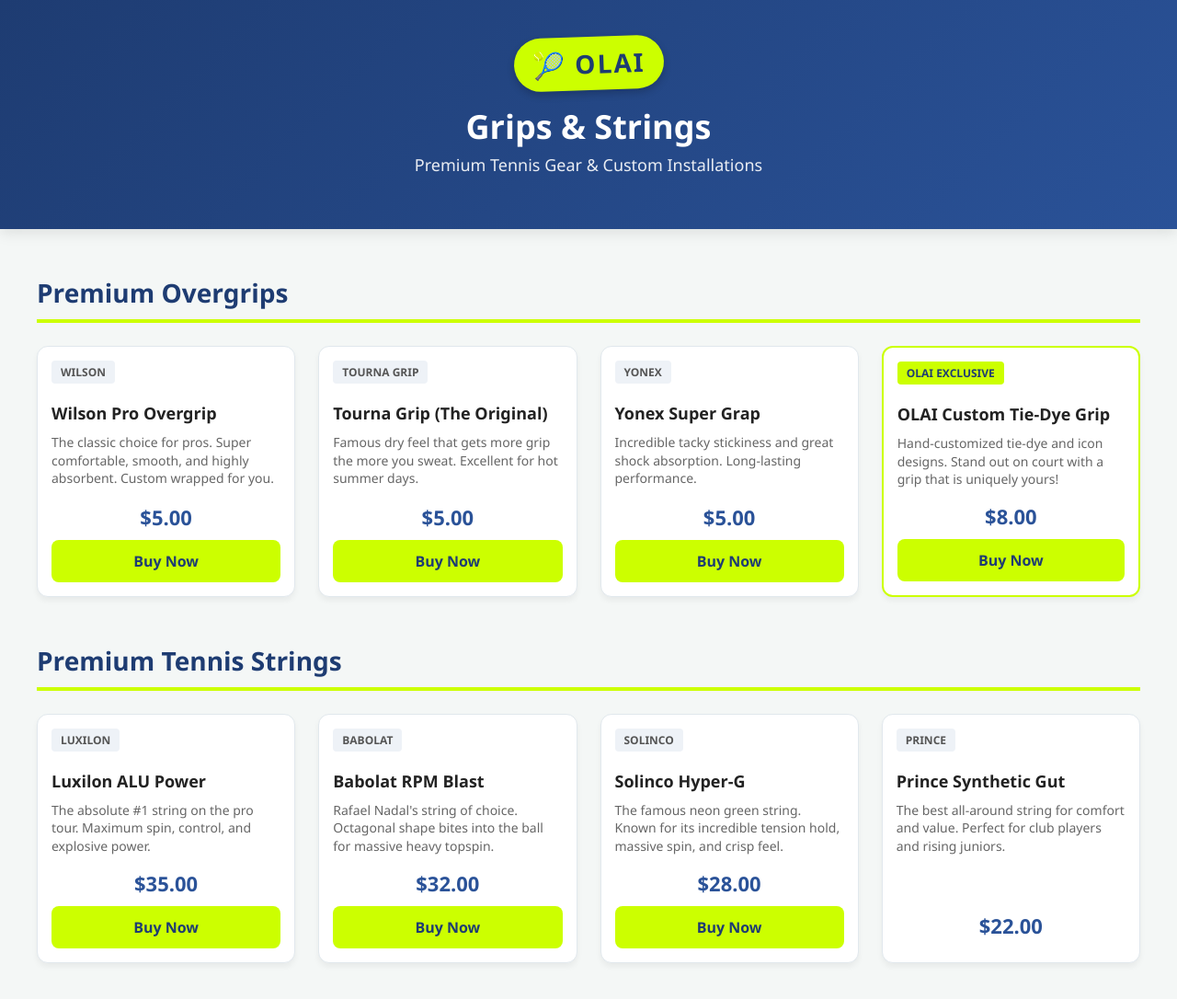
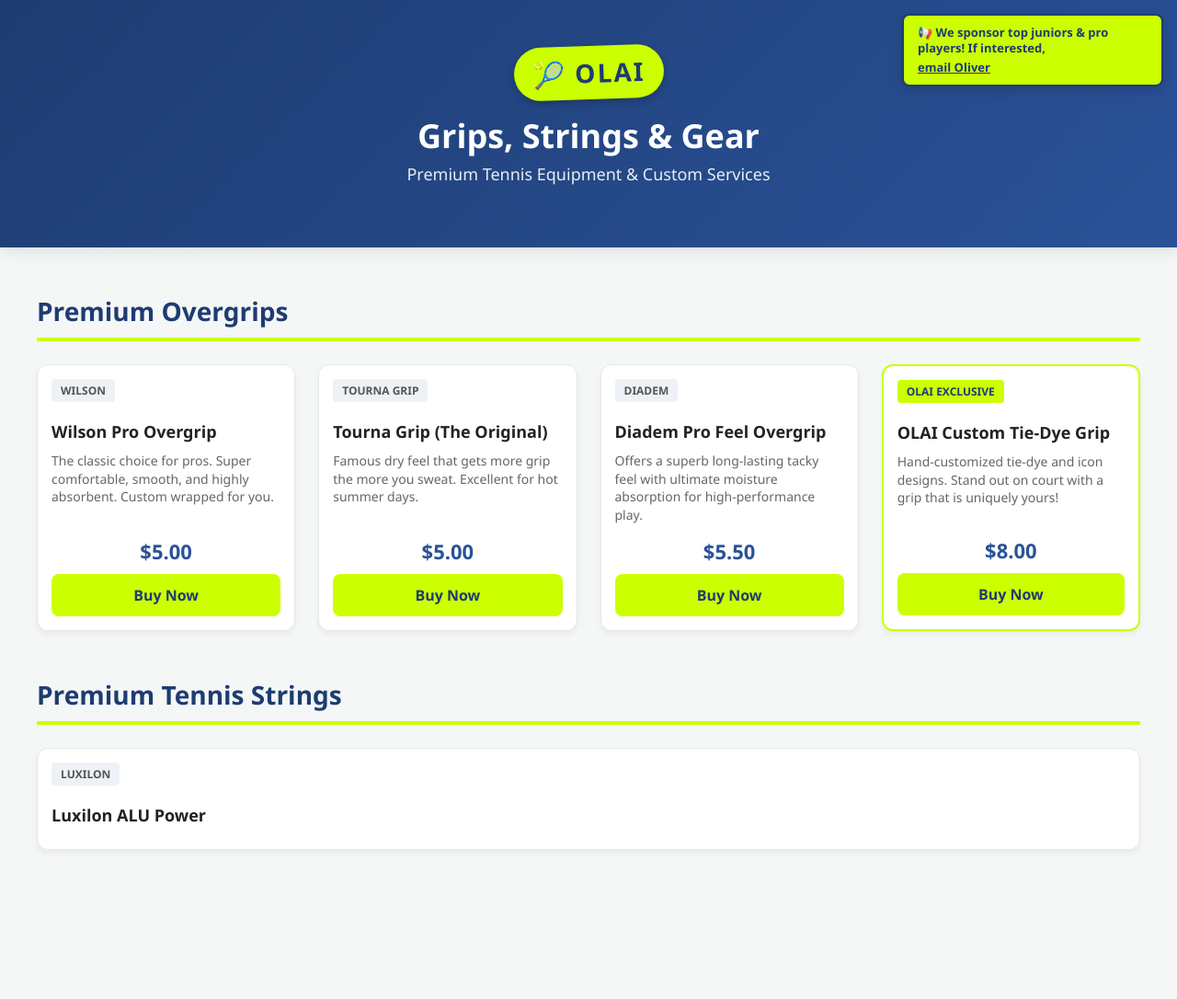
Before and after one commit to Oliver-ben-Olai/OLAi-tennis-, a plain HTML site: page index.html in a window 1280 px wide. Shown: the whole page at 92% size. After the commit the page ends 964 px from the top, so only its background shows below. Drawn offline with Linux system fonts and the light colour scheme.

Commit message:
Update index.html

```diff
--- a/index.html
+++ b/index.html
@@ -3,7 +3,7 @@
 <head>
     <meta charset="UTF-8">
     <meta name="viewport" content="width=device-width, initial-scale=1.0">
-    <title>OLAI Grips & Strings</title>
+    <title>OLAI Grips &amp; Strings</title>
     <style>
         body {
             font-family: 'Segoe UI', Tahoma, Geneva, Verdana, sans-serif;
@@ -12,11 +12,34 @@
             background-color: #f4f7f6;
             color: #333;
         }
+        /* Fixed Sponsorship Banner in Top Right */
+        .sponsor-banner {
+            position: fixed;
+            top: 15px;
+            right: 15px;
+            background-color: #ccff00;
+            color: #1e3c72;
+            padding: 10px 15px;
+            border-radius: 8px;
+            font-weight: bold;
+            font-size: 13px;
+            box-shadow: 0 4px 12px rgba(0,0,0,0.15);
+            z-index: 1000;
+            max-width: 250px;
+            border: 2px solid #1e3c72;
+            line-height: 1.3;
+        }
+        .sponsor-banner a {
+            color: #1e3c72;
+            text-decoration: underline;
+            display: block;
+            margin-top: 4px;
+        }
         header {
             background: linear-gradient(135deg, #1e3c72, #2a5298);
             color: white;
             text-align: center;
-            padding: 40px 20px;
+            padding: 50px 20px;
             box-shadow: 0 4px 15px rgba(0,0,0,0.1);
         }
         .logo-box {
@@ -129,6 +152,38 @@
         .buy-btn:hover {
             background-color: #b3e600;
         }
+        .custom-request-box {
+            background: #ffffff;
+            border: 3px dashed #1e3c72;
+            border-radius: 12px;
+            padding: 30px;
+            text-align: center;
+            margin-top: 50px;
+            box-shadow: 0 4px 6px rgba(0,0,0,0.05);
+        }
+        .custom-request-box h3 {
+            font-size: 24px;
+            color: #1e3c72;
+            margin-top: 0;
+        }
+        .custom-request-box p {
+            font-size: 16px;
+            color: #555;
+            margin-bottom: 20px;
+        }
+        .custom-btn {
+            background-color: #1e3c72;
+            color: white;
+            padding: 12px 30px;
+            border-radius: 8px;
+            font-weight: bold;
+            text-decoration: none;
+            display: inline-block;
+            transition: background-color 0.2s;
+        }
+        .custom-btn:hover {
+            background-color: #2a5298;
+        }
         footer {
             text-align: center;
             padding: 40px;
@@ -137,15 +192,36 @@
             color: white;
             font-size: 14px;
         }
+        /* Mobile adjustment for fixed banner */
+        @media (max-width: 600px) {
+            .sponsor-banner {
+                position: relative;
+                top: 0;
+                right: 0;
+                margin: 10px auto;
+                max-width: 90%;
+                text-align: center;
+            }
+        }
     </style>
 </head>
 <body>
+
+    <!-- Sponsorship Tag in Corner -->
+    <div class="sponsor-banner">
+        📢 We sponsor top juniors &amp; pro players! If interested,
+        <a href="mailto:oliver.laycob@://icloud.com Inquiry">email Oliver</a>
+    </div>
+
     <header>
         <div class="logo-box">🎾 OLAI</div>
-        <h1>Grips &amp; Strings</h1>
-        <p>Premium Tennis Gear &amp; Custom Installations</p>
+        <h1>Grips, Strings &amp; Gear</h1>
+        <p>Premium Tennis Equipment &amp; Custom Services</p>
     </header>
+
     <div class="container">
+
+        <!-- CATEGORY 1: GRIPS -->
         <h2 class="category-title">Premium Overgrips</h2>
         <div class="product-grid">
             <div class="product-card">
@@ -175,15 +251,15 @@
                 </div>
             </div>
             <div class="product-card">
-                <span class="brand-badge">Yonex</span>
+                <span class="brand-badge">Diadem</span>
                 <div class="product-info">
                     <div>
-                        <div class="product-name">Yonex Super Grap</div>
-                        <div class="product-desc">Incredible tacky stickiness and great shock absorption. Long-lasting performance.</div>
+                        <div class="product-name">Diadem Pro Feel Overgrip</div>
+                        <div class="product-desc">Offers a superb long-lasting tacky feel with ultimate moisture absorption for high-performance play.</div>
                     </div>
                     <div>
-                        <div class="price-box">$5.00</div>
-                        <a href="mailto:oliver.laycob@://icloud.com Inquiry: Yonex Super Grap" class="buy-btn">Buy Now</a>
+                        <div class="price-box">$5.50</div>
+                        <a href="mailto:oliver.laycob@://icloud.com Inquiry: Diadem Pro Feel Overgrip" class="buy-btn">Buy Now</a>
                     </div>
                 </div>
             </div>
@@ -201,6 +277,8 @@
                 </div>
             </div>
         </div>
+
+        <!-- CATEGORY 2: STRINGS -->
         <h2 class="category-title">Premium Tennis Strings</h2>
         <div class="product-grid">
             <div class="product-card">
@@ -208,46 +286,3 @@
                 <div class="product-info">
                     <div>
                         <div class="product-name">Luxilon ALU Power</div>
-                        <div class="product-desc">The absolute #1 string on the pro tour. Maximum spin, control, and explosive power.</div>
-                    </div>
-                    <div>
-                        <div class="price-box">$35.00</div>
-                        <a href="mailto:oliver.laycob@://icloud.com Inquiry: Luxilon ALU Power" class="buy-btn">Buy Now</a>
-                    </div>
-                </div>
-            </div>
-            <div class="product-card">
-                <span class="brand-badge">Babolat</span>
-                <div class="product-info">
-                    <div>
-                        <div class="product-name">Babolat RPM Blast</div>
-                        <div class="product-desc">Rafael Nadal's string of choice. Octagonal shape bites into the ball for massive heavy topspin.</div>
-                    </div>
-                    <div>
-                        <div class="price-box">$32.00</div>
-                        <a href="mailto:oliver.laycob@://icloud.com Inquiry: Babolat RPM Blast" class="buy-btn">Buy Now</a>
-                    </div>
-                </div>
-            </div>
-            <div class="product-card">
-                <span class="brand-badge">Solinco</span>
-                <div class="product-info">
-                    <div>
-                        <div class="product-name">Solinco Hyper-G</div>
-                        <div class="product-desc">The famous neon green string. Known for its incredible tension hold, massive spin, and crisp feel.</div>
-                    </div>
-                    <div>
-                        <div class="price-box">$28.00</div>
-                        <a href="mailto:oliver.laycob@://icloud.com Inquiry: Solinco Hyper-G" class="buy-btn">Buy Now</a>
-                    </div>
-                </div>
-            </div>
-            <div class="product-card">
-                <span class="brand-badge">Prince</span>
-                <div class="product-info">
-                    <div>
-                        <div class="product-name">Prince Synthetic Gut</div>
-                        <div class="product-desc">The best all-around string for comfort and value. Perfect for club players and rising juniors.</div>
-                    </div>
-                    <div>
-                        <div class="price-box">$22.00</div>
```
